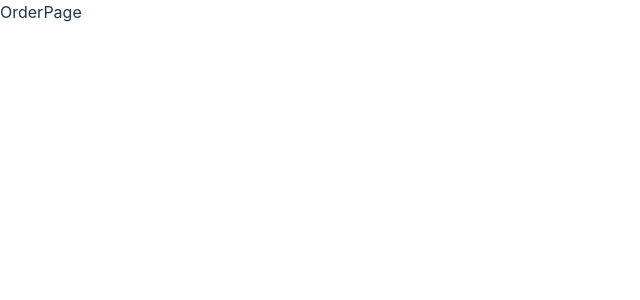
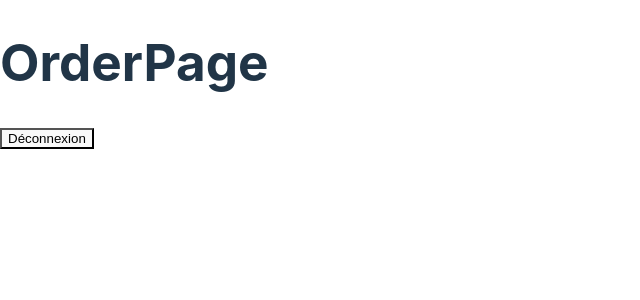
Before and after one commit to MehdiYousfi/crazee-burger, a React (Vite) app: page /order in a window 1280 px wide. Shown: the top 300 px of the page, without its empty margins (0-640 px from the left). Built offline with nearby package versions, Linux system fonts and the light colour scheme.

Commit message:
✨ F02: LOGIN > add redirection from/to OrderPage

```diff
--- a/src/components/pages/login/LoginForm.jsx
+++ b/src/components/pages/login/LoginForm.jsx
@@ -1,6 +1,6 @@
 
 import React, { useState } from 'react';
-import { useNavigate } from 'react-router-dom';
+import { Link, useNavigate } from 'react-router-dom';
 
 export default function LoginForm() {
   // Utilisez useNavigate pour obtenir la fonction de navigation
@@ -34,6 +34,7 @@ export default function LoginForm() {
       <input value={inputValue} onChange={handleChange} type="text" placeholder="Entrez votre prénom..." required />
       {/* Utilisez la fonction de navigation lorsque le bouton est cliqué */}
       <button onClick={handleButtonClick}> Accédez à votre espace</button>
+      <Link to="/order">Vers OrderPage</Link>
     </form>
   );
 }
--- a/src/components/pages/order/OrderPage.jsx
+++ b/src/components/pages/order/OrderPage.jsx
@@ -1,5 +1,12 @@
+import { Link } from "react-router-dom";
+
 export default function OrderPage() {
   return (
-    <div>OrderPage</div>
+  <div>
+    <h1>OrderPage</h1>
+    <Link to='/'>
+      <button>Déconnexion</button>
+    </Link>
+  </div>
   )
 }
```
